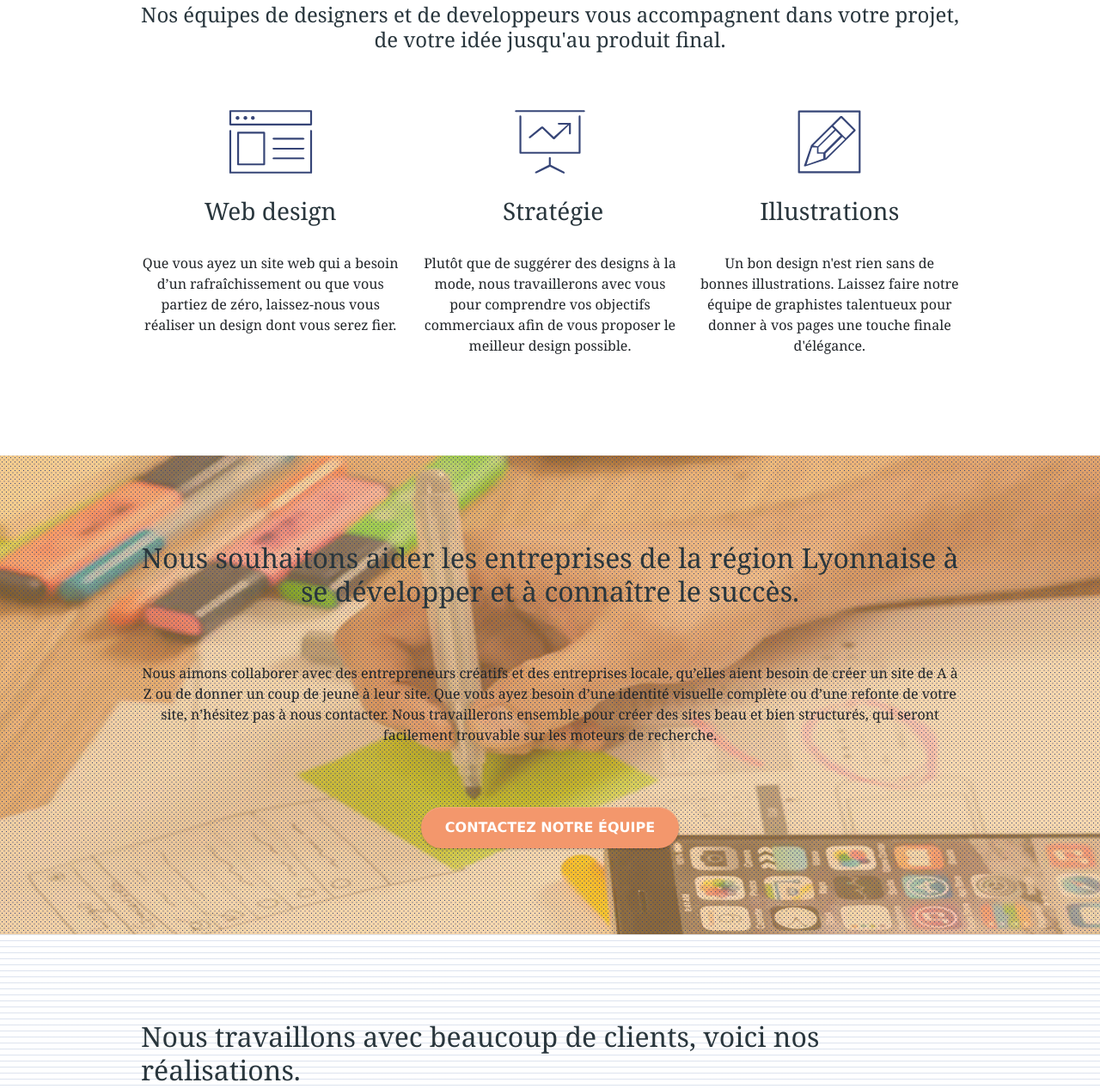
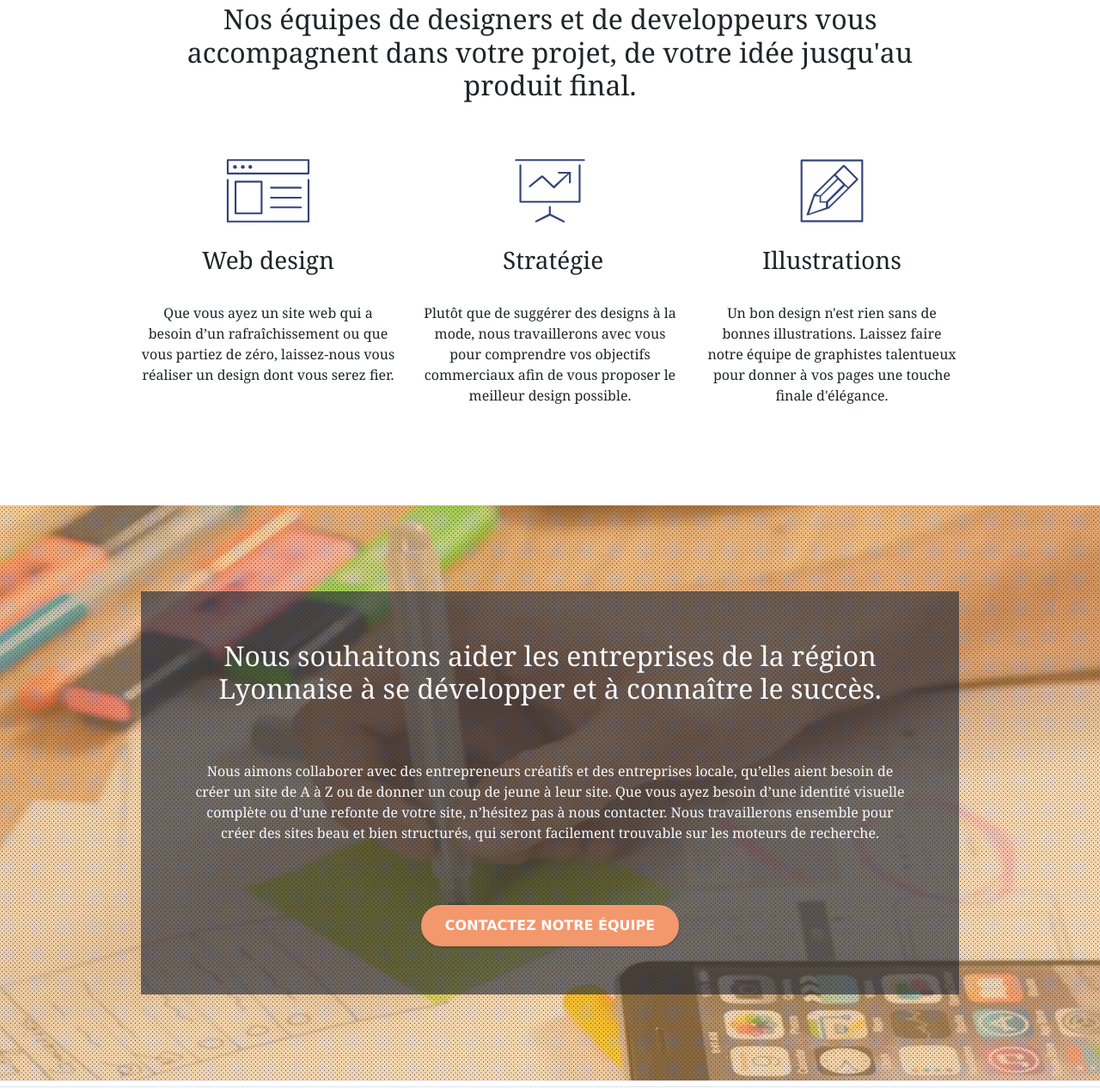
Before and after one commit to KirdesMF/CedricGourville_4_17062021, a website built with Parcel: page src/index.html in a window 1280 px wide. Shown: the part 820-2087 px from the top of the page at 86% size. Built offline with nearby package versions, Linux system fonts and the light colour scheme.

Commit message:
🎨 clean html css improve colors

```diff
--- a/src/index.html
+++ b/src/index.html
@@ -228,13 +228,13 @@
          <!-- services -->
          <section class="services panel">
             <div class="flow wrapper">
-               <h2 class="text-center fs-4">
+               <h2 class="text-center">
                   Nos équipes de designers et de developpeurs vous accompagnent
                   dans votre projet, de votre idée jusqu'au produit final.
                </h2>
 
-               <div class="row">
-                  <div class="col-sm-4 badge">
+               <div class="flex-fluid">
+                  <div class="badge">
                      <span class="svg-icon" data-icon="services">
                         <svg>
                            <use href="#windows" />
@@ -249,7 +249,7 @@
                         fier.
                      </p>
                   </div>
-                  <div class="col-sm-4 badge">
+                  <div class="badge">
                      <span class="svg-icon" data-icon="services">
                         <svg>
                            <use href="#board" />
@@ -264,7 +264,7 @@
                         <br />
                      </p>
                   </div>
-                  <div class="col-sm-4 badge">
+                  <div class="badge">
                      <span class="svg-icon" data-icon="services">
                         <svg>
                            <use href="#pencil" />
@@ -283,21 +283,24 @@
 
          <!-- call to action -->
          <section class="bg-texture panel" data-img="custom">
-            <div class="flow wrapper">
-               <h2 class="text-center">
-                  Nous souhaitons aider les entreprises de la région Lyonnaise à
-                  se développer et à connaître le succès.
-               </h2>
-               <p class="text-center">
-                  Nous aimons collaborer avec des entrepreneurs créatifs et des
-                  entreprises locale, qu’elles aient besoin de créer un site de
-                  A à Z ou de donner un coup de jeune à leur site. Que vous ayez
-                  besoin d’une identité visuelle complète ou d’une refonte de
-                  votre site, n’hésitez pas à nous contacter. Nous travaillerons
-                  ensemble pour créer des sites beau et bien structurés, qui
-                  seront facilement trouvable sur les moteurs de recherche.
-               </p>
-               <a class="cta" href="page2.html"> Contactez notre équipe </a>
+            <div class="wrapper">
+               <div class="bg-overlay flow">
+                  <h2 class="text-center">
+                     Nous souhaitons aider les entreprises de la région
+                     Lyonnaise à se développer et à connaître le succès.
+                  </h2>
+                  <p class="text-center">
+                     Nous aimons collaborer avec des entrepreneurs créatifs et
+                     des entreprises locale, qu’elles aient besoin de créer un
+                     site de A à Z ou de donner un coup de jeune à leur site.
+                     Que vous ayez besoin d’une identité visuelle complète ou
+                     d’une refonte de votre site, n’hésitez pas à nous
+                     contacter. Nous travaillerons ensemble pour créer des sites
+                     beau et bien structurés, qui seront facilement trouvable
+                     sur les moteurs de recherche.
+                  </p>
+                  <a class="cta" href="page2.html"> Contactez notre équipe </a>
+               </div>
             </div>
          </section>
 
@@ -398,8 +401,8 @@
 
          <!-- call to action -->
          <section class="bg-texture panel">
-            <div class="container">
-               <div class="flow">
+            <div class="wrapper">
+               <div class="flow bg-overlay">
                   <h2 class="text-center">
                      Prêt pour redonner vie à votre projet ?
                      <br />
@@ -413,7 +416,7 @@
       </main>
 
       <!-- Footer  -->
-      <footer class="panel" data-panel="small">
+      <footer class="panel bg-footer" data-panel="small">
          <nav class="wrapper flex flex-wrap">
             <ul class="flex">
                <li>
@@ -446,21 +449,7 @@
                </li>
             </ul>
 
-            <ul class="grid">
-               <li><a href="">Liens à suivre</a></li>
-               <li><a href="">Liens à suivre</a></li>
-               <li><a href="">Liens à suivre</a></li>
-               <li><a href="">Liens à suivre</a></li>
-               <li><a href="">Liens à suivre</a></li>
-            </ul>
-
-            <ul class="grid">
-               <li><a href="">Liens à suivre</a></li>
-               <li><a href="">Liens à suivre</a></li>
-               <li><a href="">Liens à suivre</a></li>
-               <li><a href="">Liens à suivre</a></li>
-               <li><a href="">Liens à suivre</a></li>
-            </ul>
+            <a href="#">La chouette agence - Agence web basée à Lyon.</a>
          </nav>
       </footer>
 
--- a/src/scss/base/_colors.scss
+++ b/src/scss/base/_colors.scss
@@ -1,5 +1,7 @@
 :root {
-   --primary-color: #f3976c;
-   --secondary-color: #364577;
+   --primary-color: hsl(19, 85%, 69%);
+   --secondary-color: hsl(226, 38%, 34%);
+   --pink-color: hsl(303, 61%, 50%);
    --black-color: hsl(200, 20%, 20%);
+   --white-color: hsl(200, 20%, 97%);
 }
--- a/src/scss/base/_fonts.scss
+++ b/src/scss/base/_fonts.scss
@@ -3,7 +3,6 @@ h2,
 h3,
 h4 {
    font-family: Georgia, 'Times New Roman', Times, serif;
-   color: var(--black-color);
 }
 
 h3 {
--- a/src/scss/base/_global.scss
+++ b/src/scss/base/_global.scss
@@ -5,4 +5,6 @@
 ul,
 li {
    list-style: none;
+   margin: 0;
+   padding: 0;
 }
--- a/src/scss/block/_cta.scss
+++ b/src/scss/block/_cta.scss
@@ -1,12 +1,26 @@
 .cta {
    padding: 0.75rem 1.75rem;
+
    border-radius: 2.5rem;
-   background-color: var(--primary-color);
+   background-color: var(--secondary-color);
    color: white;
+   box-shadow: 0 1px 3px rgb(0 0 1 / 25%),
+      inset 0 1px 0 0 rgb(255 255 255 / 15%);
+
    text-decoration: none;
    text-transform: uppercase;
    font-family: Verdana, Geneva, Tahoma, sans-serif, sans-serif;
    font-weight: 700;
-   box-shadow: 0 1px 3px rgb(0 0 1 / 25%),
-      inset 0 1px 0 0 rgb(255 255 255 / 15%);
+
+   transition: background-color 200ms ease-in-out;
+
+   @media screen and (min-width: 768px) {
+      background-color: var(--primary-color);
+   }
+
+   &:hover {
+      cursor: pointer;
+      background-color: var(--secondary-color);
+      color: var(--white-color, white);
+   }
 }
--- a/src/scss/block/_svg-icon.scss
+++ b/src/scss/block/_svg-icon.scss
@@ -4,7 +4,7 @@
    width: 0;
    height: 0;
 
-   --start: red;
+   --start: var(--pink-color);
    --stop: var(--primary-color);
 }
 
@@ -14,5 +14,7 @@
    &[data-icon='social'] {
       width: 1.5rem;
       height: 1.5rem;
+      fill: var(--white-color, white);
+      filter: drop-shadow(0 0 5px var(--black-color));
    }
 }
--- a/src/scss/composition/_flex.scss
+++ b/src/scss/composition/_flex.scss
@@ -1,9 +1,19 @@
 .flex {
    display: flex;
-   gap: 1rem;
+   gap: 2rem;
 
    &-wrap {
       flex-wrap: wrap;
       justify-content: space-between;
    }
 }
+
+.flex-fluid {
+   display: flex;
+   gap: 2rem;
+   flex-wrap: wrap;
+
+   & > * {
+      flex: 1 1 12.5rem;
+   }
+}
--- a/src/scss/index.scss
+++ b/src/scss/index.scss
@@ -9,6 +9,7 @@
 @import './composition/flex';
 
 @import './utilities/background';
+@import './utilities/colors';
 
 @import './block/cta';
 @import './block/logo';
--- a/src/scss/utilities/_background.scss
+++ b/src/scss/utilities/_background.scss
@@ -7,13 +7,16 @@
 }
 
 .bg-texture {
+   background-color: var(--primary-color);
+
+   @media screen and (min-width: 768px) {
       --url: url('../img/la-chouette-agence-banniere.webp');
 
       position: relative;
-   z-index: -1;
 
       background: radial-gradient(var(--secondary-color) 20%, transparent 20%),
-      radial-gradient(var(--secondary-color) 20%, transparent 20%), var(--url);
+         radial-gradient(var(--secondary-color) 20%, transparent 20%),
+         var(--url);
       background-attachment: fixed;
       background-position: 0 0, 2.5px 2.5px, center;
       background-repeat: repeat, repeat, no-repeat;
@@ -23,3 +26,12 @@
          --url: url('../img/image-de-presentation.webp');
       }
    }
+}
+
+.bg-overlay {
+   @media screen and (min-width: 768px) {
+      padding: 3.5rem;
+      background: hsla(219, 30%, 15%, 0.6);
+      color: var(--white-color, white);
+   }
+}
--- /dev/null
+++ b/src/scss/utilities/_colors.scss
@@ -0,0 +1,6 @@
+.bg-footer {
+   background-color: var(--black-color);
+   @media screen and (min-width: 768px) {
+      background-color: var(--primary-color);
+   }
+}
```
Lines whose indentation alone changed are shown as unchanged.
